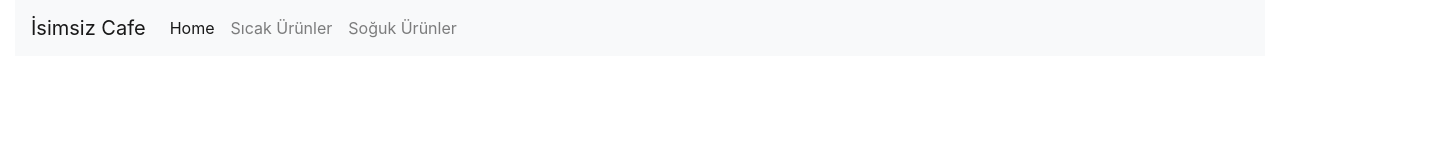
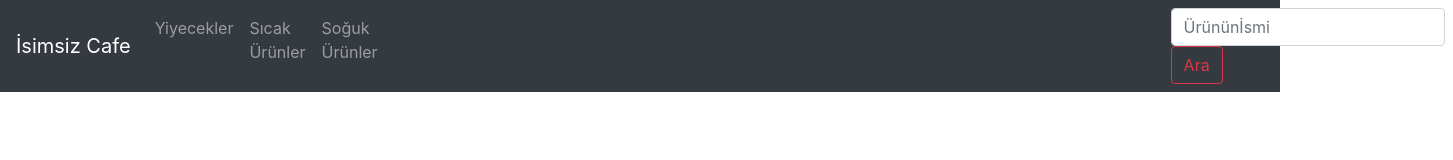
Before and after one commit to ozgurunal20/demo, a plain HTML site: page index.html in a window 1280 px wide. Shown: the whole page, 1453 px wide, since content can reach past the window. Drawn offline with nearby package versions, Linux system fonts and the light colour scheme.

Commit message:
navbar added

```diff
--- a/index.html
+++ b/index.html
@@ -9,20 +9,26 @@
     <link rel="stylesheet" href="https://cdn.jsdelivr.net/npm/bootstrap@4.6.2/dist/css/bootstrap.min.css" integrity="sha384-xOolHFLEh07PJGoPkLv1IbcEPTNtaed2xpHsD9ESMhqIYd0nLMwNLD69Npy4HI+N" crossorigin="anonymous">
 
     <title>İsimsiz Cafe QR Menu</title>
+    <!-- icon -->
+    <link rel="apple-touch-icon" sizes="180x180" href="/img/apple-touch-icon.png">
+<link rel="icon" type="image/png" sizes="32x32" href="/img/favicon-16x16.png">
+<link rel="icon" type="image/png" sizes="16x16" href="/img/favicon-32x32.png">
+    <!-- iconend -->
   </head>
   <body>
     <!-- menustart -->
-    <header class="col-12">
+        <div class="row">
+            <div class="col-12">
         <!-- navbarstart -->
-        <nav class="navbar navbar-expand-lg navbar-light bg-light">
+        <nav class="navbar navbar-expand-lg navbar-dark bg-dark">
             <a class="navbar-brand" href="#">İsimsiz Cafe</a>
             <button class="navbar-toggler" type="button" data-toggle="collapse" data-target="#navbarNav" aria-controls="navbarNav" aria-expanded="false" aria-label="Toggle navigation">
               <span class="navbar-toggler-icon"></span>
             </button>
             <div class="collapse navbar-collapse" id="navbarNav">
               <ul class="navbar-nav">
-                <li class="nav-item active">
-                  <a class="nav-link" href="#">Home <span class="sr-only">(current)</span></a>
+                <li class="nav-item">
+                  <a class="nav-link" href="#">Yiyecekler</a>
                 </li>
                 <li class="nav-item">
                   <a class="nav-link" href="#">Sıcak Ürünler</a>
@@ -30,11 +36,21 @@
                 <li class="nav-item">
                   <a class="nav-link" href="#">Soğuk Ürünler</a>
                 </li>
+                <!-- searcharestart -->
+                <form class="form-inline" style="margin-left:785px">
+                    <input class="form-control mr-sm-2" type="search" placeholder="Ürününİsmi" aria-label="Search">
+                    <button class="btn btn-outline-danger my-2 my-sm-0" type="submit">Ara</button>
+                </form>
+                  <!-- searchareaend -->
+
               </ul>
             </div>
           </nav>
+        </div>
           <!-- navbarend -->
+
     </header>
+        </div>
     <!-- menuend -->
     <!-- Optional JavaScript; choose one of the two! -->
 
```
